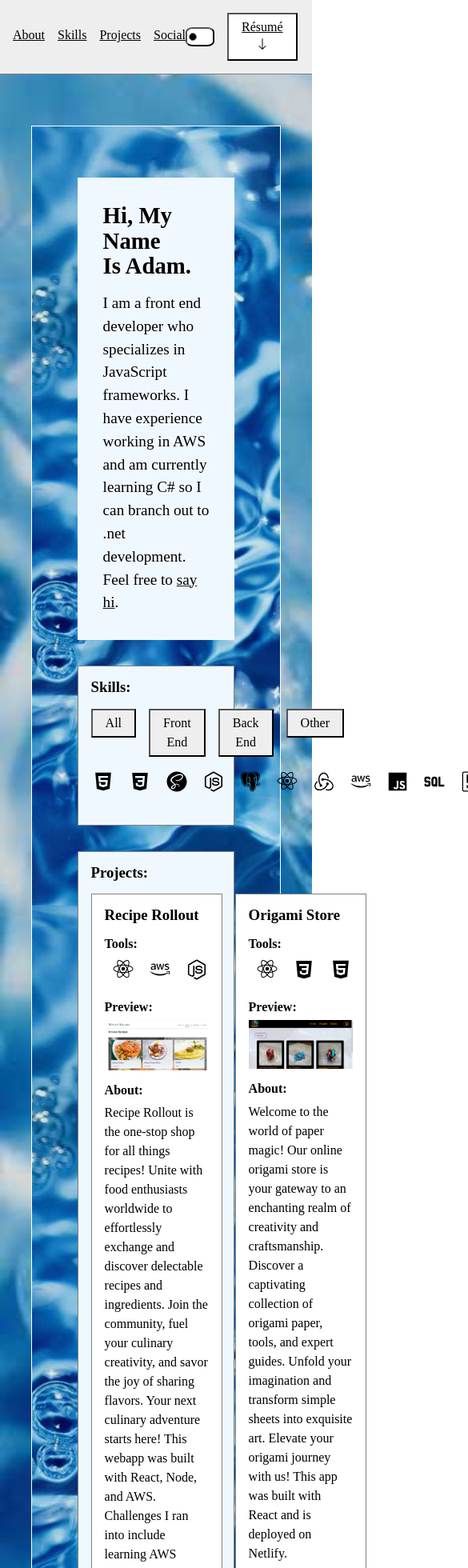
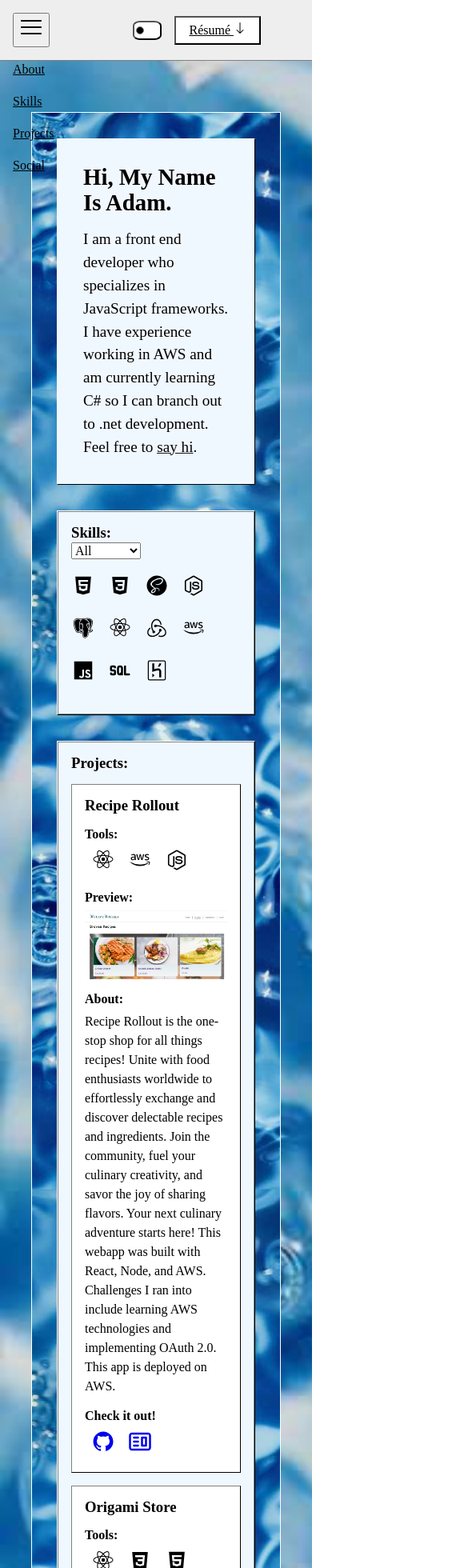
Before and after one commit to wildcard329/portfolio, a React (Vite) app: page / in a window 390 px wide. Shown: the top 1960 px of the page at 80% size, 585 px wide, since content can reach past the window. Built offline with nearby package versions, Linux system fonts and the light colour scheme.

Commit message:
[mob-001] addressed some mobile styles in header, skills, and projects

```diff
--- a/src/App.css
+++ b/src/App.css
@@ -10,15 +10,18 @@
   position: relative;
 }
 
-.animation-bg {
-  padding: 2rem;
-}
-
 .anchor-target {
   display: block;
   position: relative;
   top: -6rem;
   visibility: hidden;
+}
+
+.card-border {
+  border-bottom: thin solid black;
+  border-right: thin solid black;
+  border-top: thin solid white;
+  border-left: thin solid white;
 }
 
 .clear {
@@ -72,3 +75,13 @@
   position: relative;
   z-index: 1;
 }
+
+@media (min-width: 768px) {
+  .animation-bg {
+    padding: 2rem;
+    border-top: thin solid white;
+    border-left: thin solid white;
+    border-bottom: thin solid black;
+    border-right: thin solid black;
+  }
+}
--- a/src/App.jsx
+++ b/src/App.jsx
@@ -18,16 +18,16 @@ const App = () => {
     <div id="portfolio" className={theme}>
       <Header />
       <div className={`animation-bg ${theme === 'dark' ? 'dark-animation' : 'light-animation'}`}>
-        <section className='z-1 shrink-width'>
+        <section className='z-1 shrink-width card-border'>
           <Profile />
         </section>
-        <section className='z-1 shrink-width'>
+        <section className='z-1 shrink-width card-border'>
           <Skills skills={SKILLS} />
         </section>
-        <section className='z-1 shrink-width'>
+        <section className='z-1 shrink-width card-border'>
           <ProjectList projects={PROJECTS} />
         </section>
-        <section className='z-1 shrink-width'>
+        <section className='z-1 shrink-width card-border'>
           <Socials socials={SOCIALS} />
         </section>
       </div>
--- a/src/components/Header.css
+++ b/src/components/Header.css
@@ -11,11 +11,17 @@
   margin-bottom: 4rem;
 }
 
+.mobile-hidden {
+  display: none;
+}
+
 .nav-list {
   display: flex;
-  flex-direction: row;
+  flex-direction: column;
   list-style: none;
   gap: 1rem;
+  position: absolute;
+  z-index: 2;
 }
 
 #mode-btn {
@@ -78,3 +84,15 @@
   background-color: #222;
   color: white;
 }
+
+@media (min-width: 768px) {
+  .nav-list {
+    flex-direction: row;
+  }
+  .mobile-nav-btn {
+    display: none;
+  }
+  .mobile-hidden {
+    display: flex;
+  }
+}
--- a/src/components/Header.jsx
+++ b/src/components/Header.jsx
@@ -1,16 +1,32 @@
-import { useContext } from "react";
+import { useContext, useState, useRef } from "react";
 import { themeContext } from "../utils/themeContext.jsx";
 import { BsArrowDown } from "react-icons/bs";
+import { RxHamburgerMenu } from "react-icons/rx";
 import "./Header.css";
 import resume from "../assets/files/Adam_David_React_Developer_Resume.pdf";
 
 const Header = () => {
   const { theme, toggleTheme } = useContext(themeContext);
+  const [isShowingMenu, setIsShowingMenu] = useState(false);
+  const navRef = useRef();
+
+  const toggleMenu = () => {
+    if (isShowingMenu) {
+      setIsShowingMenu(false);
+      navRef.current.classList.add('mobile-hidden');
+    } else {
+      setIsShowingMenu(true);
+      navRef.current.classList.remove('mobile-hidden');
+    };
+  };
 
   return(
     <header id="app-header" className={theme}>
       <nav>
-        <ul className="nav-list">
+        <button className="mobile-nav-btn" onClick={toggleMenu}>
+          <RxHamburgerMenu size={30} />
+        </button>
+        <ul className="nav-list" ref={navRef}>
           <li><a href="#about">About</a></li>
           <li><a href="#skills">Skills</a></li>
           <li><a href="#projects">Projects</a></li>
--- a/src/components/ProjectCard.css
+++ b/src/components/ProjectCard.css
@@ -37,5 +37,6 @@
 
 .light-pro-card {
   background-color: white;
-  border: thin solid gray
+  border-top: thin solid gray;
+  border-left: thin solid gray;
 }
--- a/src/components/ProjectCard.jsx
+++ b/src/components/ProjectCard.jsx
@@ -10,7 +10,7 @@ const ProjectCard = ({ project: { name, tools, description, image, githubLink, s
   const asset = getUrl(image);
 
   return(
-    <div className={`project-card ${theme === 'dark' ? 'dark-pro-card' : 'light-pro-card'}`}>
+    <div className={`project-card card-border ${theme === 'dark' ? 'dark-pro-card' : 'light-pro-card'}`}>
       <h3>{name}</h3>
       <article className="pro-card-article">
         <h4>Tools: </h4>
--- a/src/components/ProjectList.css
+++ b/src/components/ProjectList.css
@@ -1,7 +1,14 @@
 .project-grid {
-  display: grid;
-  grid-template-columns: repeat(2, 1fr);
   list-style: none;
   color: black;
   gap: 1rem;
+  display: flex;
+  flex-direction: column;
 }
+
+@media (min-width: 1024px) {
+  .project-grid {
+    display: grid;
+    grid-template-columns: repeat(2, 1fr);
+  }
+}
--- a/src/components/Skills.css
+++ b/src/components/Skills.css
@@ -1,8 +1,5 @@
 .categories-list {
-  display: flex;
-  list-style: none;
-  flex-direction: row;
-  gap: 1rem;
+  display: none;
 }
 
 .categories-list button {
@@ -15,4 +12,17 @@
   display: flex;
   list-style: none;
   gap: 1rem;
+  flex-wrap: wrap;
 }
+
+@media (min-width: 768px) {
+  .categories-list {
+    display: flex;
+    list-style: none;
+    flex-direction: row;
+    gap: 1rem;
+  }
+  .mobile-select {
+    display: none;
+  }
+}
--- a/src/components/Skills.jsx
+++ b/src/components/Skills.jsx
@@ -34,6 +34,12 @@ const Skills = ({ skills }) => {
     <div className={`card ${theme === 'dark' ? 'dark-card' : 'light-card'}`}>
       <a id="skills" className="anchor-target"></a>
       <h3>Skills:</h3>
+      <select className="mobile-select" onChange={(e) => handleFilter(e.target.value)}>
+        <option value="all">All</option>
+        <option value="frontend">Front End</option>
+        <option value="backend">Back End</option>
+        <option value="other">Other</option>
+      </select>
       <ul className="categories-list">
         <li><button onClick={() => handleFilter('all')} className={theme === 'dark' ? 'dark-btn' : 'light-btn'}>all</button></li>
         <li><button onClick={() => handleFilter('frontend')} className={theme === 'dark' ? 'dark-btn' : 'light-btn'}>front end</button></li>
```
